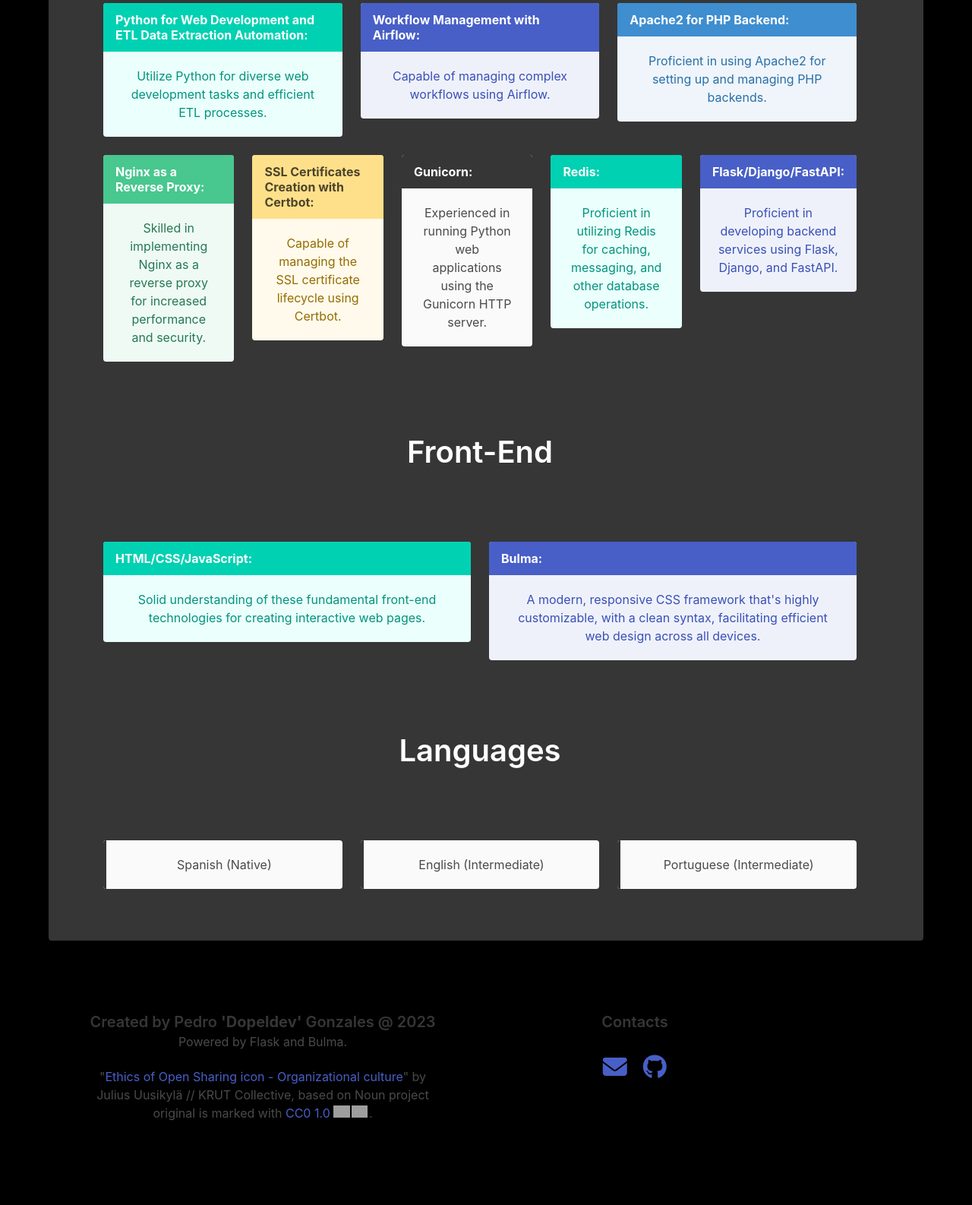
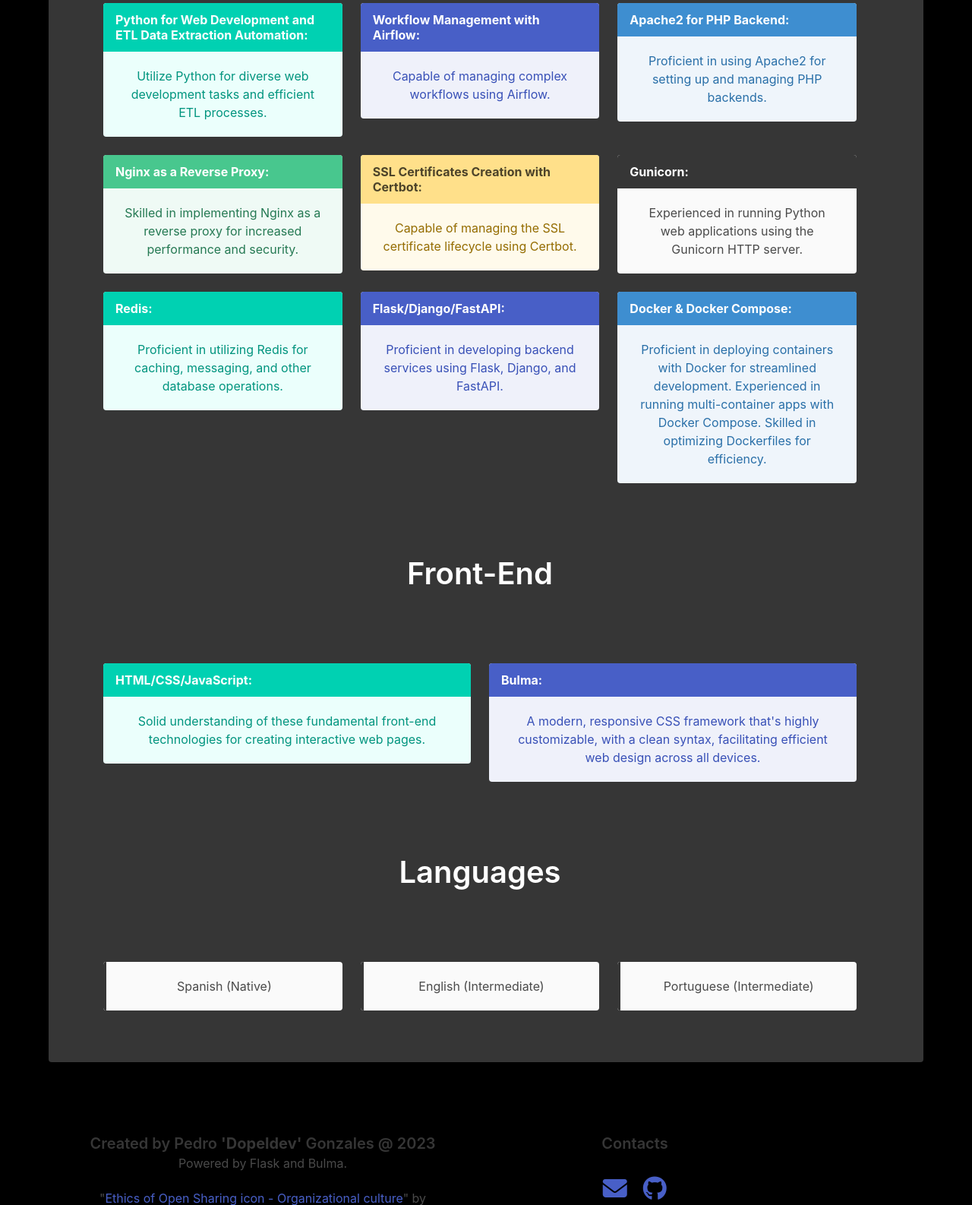
Before and after one commit to dopelDev/about, a Flask app: page / in a window 1280 px wide. Shown: the part 2230-3816 px from the top of the page at 76% size. Run offline with Flask 3, Linux system fonts and the light colour scheme; some libraries are stand-ins or nearby versions; grey boxes are pictures that could not be loaded.

Commit message:
add docker box

```diff
--- a/about/templates/includes/summary.html
+++ b/about/templates/includes/summary.html
@@ -272,6 +272,8 @@
 				</div>
 			</article>
 		</div>
+	</div>
+	<div class="columns is-desktop">
 		<div class="column">
 			<article class="message is-primary">
 				<div class="message-header">
@@ -291,6 +293,20 @@
 				<div class="message-body">
 					<p class="has-text-centered is-size-2 is-size-6-desktop">Proficient in developing backend services using Flask, Django,
 					and FastAPI.</p>
+				</div>
+			</article>
+		</div>
+		<div class="column">
+			<article class="message is-info">
+				<div class="message-header">
+					<p class="is-size-2 is-size-6-desktop">Docker & Docker Compose:</p>
+				</div>
+				<div class="message-body">
+					<p class="has-text-centered is-size-2 is-size-6-desktop">
+					Proficient in deploying containers with Docker for streamlined development.
+					Experienced in running multi-container apps with Docker Compose.
+					Skilled in optimizing Dockerfiles for efficiency.
+					</p>
 				</div>
 			</article>
 		</div>
```
Also changed, not shown: 1 other file.
